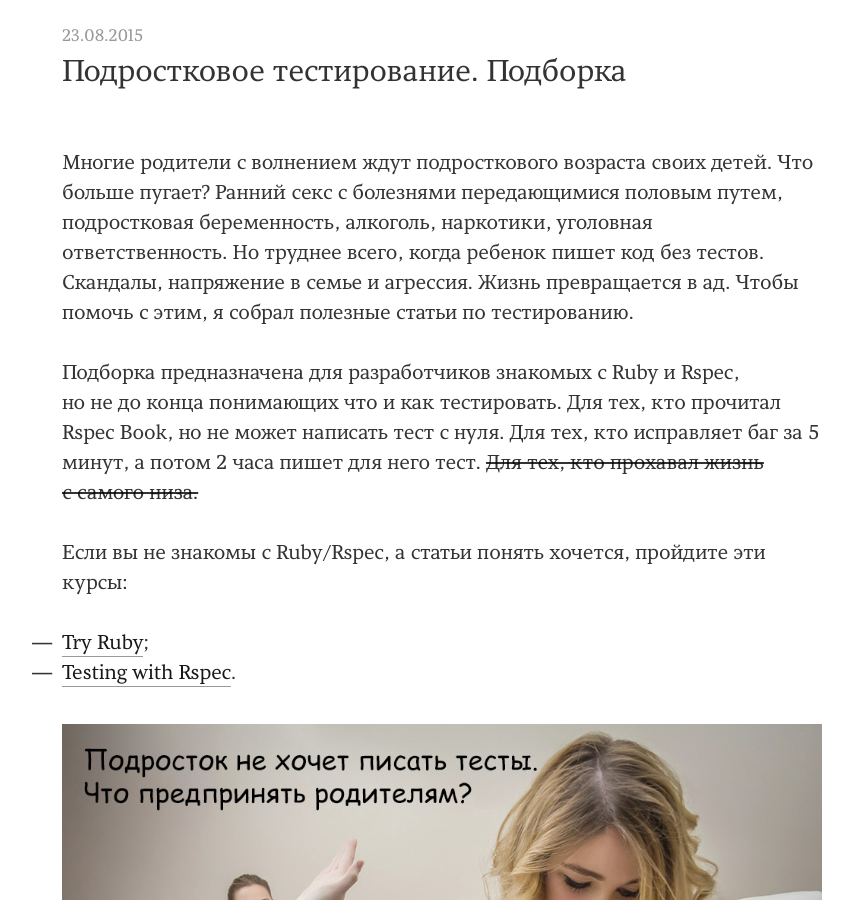
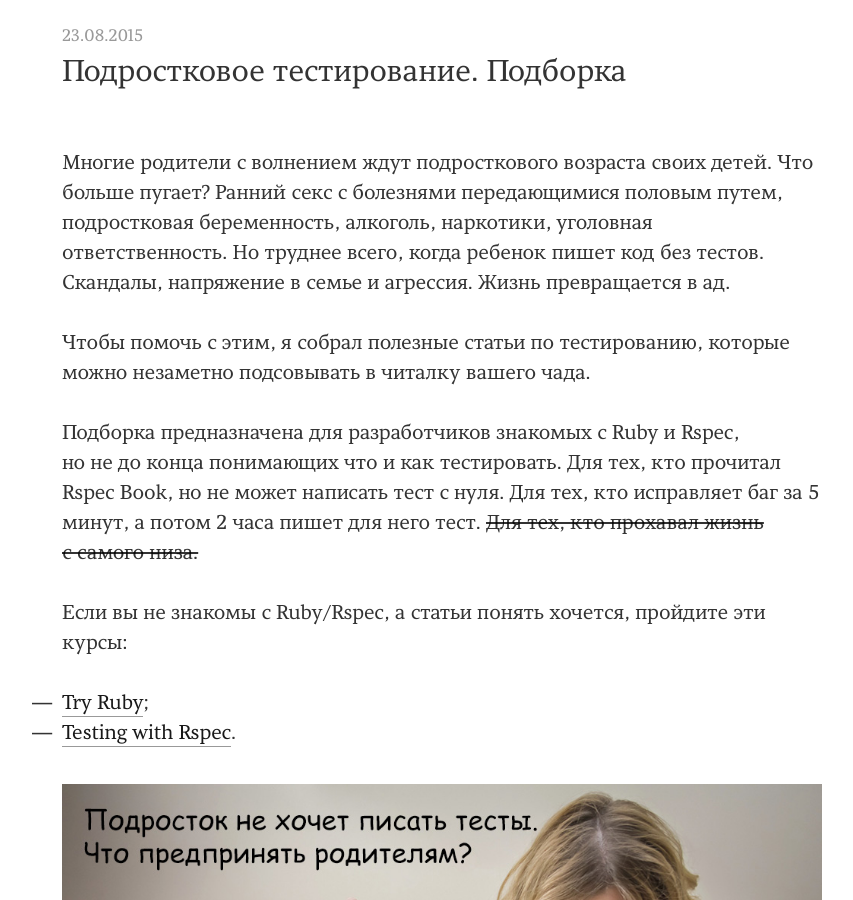
Before and after one commit to vast/vast.github.io, a Jekyll site: the page built from _posts/2015-08-23-teenage-testing.md, in a window 1280 px wide and 900 px high. Shown: the whole window, without its empty margins (198-1051 px from the left). Built offline with Jekyll 4.4.1, drawn with Linux system fonts in a browser that asks for light colours; Markdown is read by kramdown in place of the engine named in the settings.

Commit message:
oh, I'm so funny

```diff
--- a/_posts/2015-08-23-teenage-testing.md
+++ b/_posts/2015-08-23-teenage-testing.md
@@ -6,7 +6,10 @@ layout: default
 Многие родители с волнением ждут подросткового возраста своих детей. Что больше пугает?
 Ранний секс с болезнями передающимися половым путем, подростковая беременность, алкоголь, наркотики, уголовная ответственность.
 Но труднее всего, когда ребенок пишет код без тестов. Скандалы, напряжение в семье и агрессия.
-Жизнь превращается в ад. Чтобы помочь с этим, я собрал полезные статьи по тестированию.
+Жизнь превращается в ад.
+
+Чтобы помочь с этим, я собрал полезные статьи по тестированию,
+которые можно незаметно подсовывать в читалку вашего чада.
 
 Подборка предназначена для разработчиков знакомых с Ruby и Rspec, но не до конца понимающих что и как тестировать. Для тех, кто прочитал Rspec Book, но не может написать тест с нуля. Для тех, кто исправляет баг за 5 минут, а потом 2 часа пишет для него тест. ~~Для тех, кто прохавал жизнь с самого низа.~~
 
```
